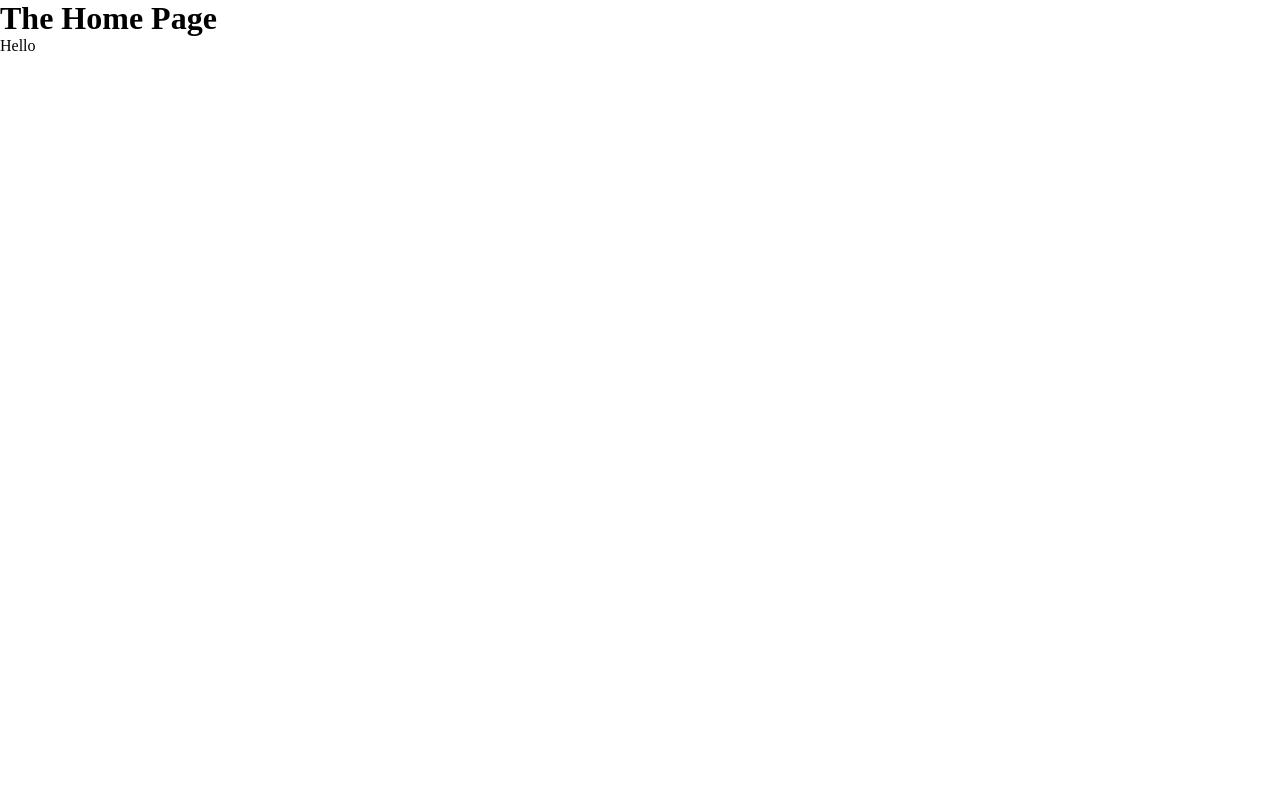
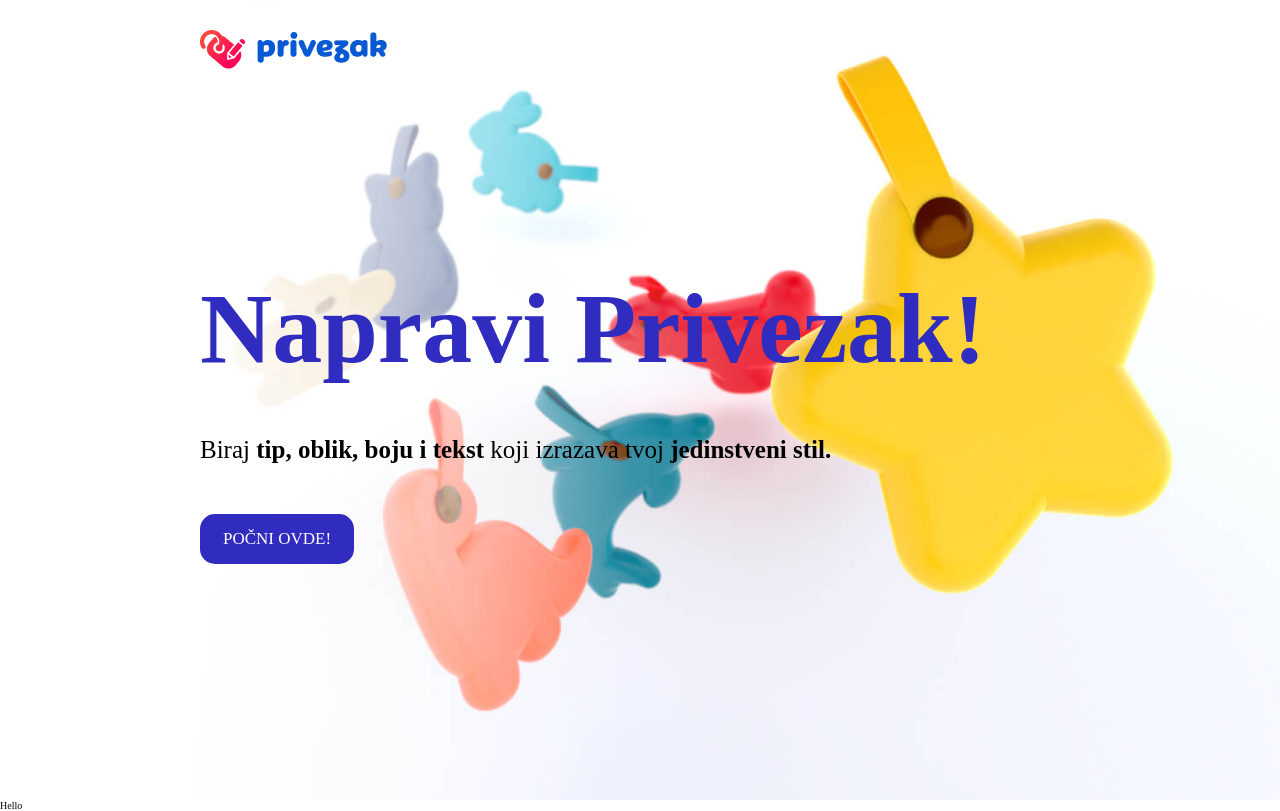
Before and after one commit to nenad997/privezak-app-clone, a React (Vite) app: page / in a window 1280 px wide. Built offline with nearby package versions, Linux system fonts and the light colour scheme.

Commit message:
style home layout

```diff
--- a/src/App.tsx
+++ b/src/App.tsx
@@ -14,7 +14,9 @@ const App = () => {
         <Route
           element={
             <>
-              <Outlet />
+              <main>
+                <Outlet />
+              </main>
               <div>Hello</div>
             </>
           }
--- /dev/null
+++ b/src/components/content/HomeLayout.module.css
@@ -0,0 +1,47 @@
+.home {
+  width: 100%;
+  margin: auto;
+  background: url("../../assets/home-bg.jpg");
+  background-size: cover;
+  height: 100vh;
+  padding: 3rem 20rem;
+}
+
+.desc {
+  display: flex;
+  flex-direction: column;
+  flex-wrap: wrap;
+  gap: 5rem;
+  margin-top: 20rem;
+
+  & h1 {
+    font-size: 10rem;
+    font-weight: 700;
+    color: #312cc0;
+  }
+
+  & p {
+    font-size: 2.5rem;
+
+    & span {
+      font-weight: bold;
+    }
+  }
+
+  & a {
+    border: none;
+    border-radius: 1.5rem;
+    max-width: fit-content;
+    padding: 1.5rem 2.3rem;
+    background-color: #312cc0;
+    color: white;
+    font-size: 1.7rem;
+    text-transform: uppercase;
+    text-decoration: none;
+    transition: all .3s ease;
+  }
+
+  & a:hover {
+    background-color: #ca232e;
+  }
+}
--- /dev/null
+++ b/src/components/content/HomeLayout.tsx
@@ -0,0 +1,28 @@
+import { Link } from "react-router-dom";
+
+import classes from "./HomeLayout.module.css";
+import HomeLogo from "../../assets/logo.png";
+
+const HomeLayout = () => {
+  return (
+    <section className={classes.home}>
+      <div className={classes.logo}>
+        <Link to="/">
+          <span className={classes.wrapper}>
+            <img className={classes.image} src={HomeLogo} alt="home-logo" />
+          </span>
+        </Link>
+      </div>
+      <div className={classes.desc}>
+        <h1>Napravi Privezak!</h1>
+        <p>
+          Biraj <span>tip, oblik, boju i tekst</span> koji izrazava tvoj{" "}
+          <span>jedinstveni stil.</span>
+        </p>
+        <a href="#">Počni ovde!</a>
+      </div>
+    </section>
+  );
+};
+
+export default HomeLayout;
--- a/src/index.css
+++ b/src/index.css
@@ -5,3 +5,7 @@
   padding: 0;
   box-sizing: border-box;
 }
+
+html {
+  font-size: 62.5%;
+}
--- a/src/pages/Home.tsx
+++ b/src/pages/Home.tsx
@@ -1,5 +1,7 @@
+import HomeLayout from "../components/content/HomeLayout";
+
 const HomePage = () => {
-  return <h1>The Home Page</h1>;
+  return <HomeLayout />;
 };
 
 export default HomePage;
```
Also changed, not shown: src/assets/logo.png (added).
